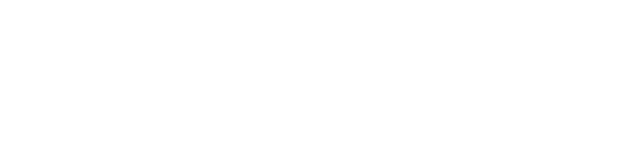
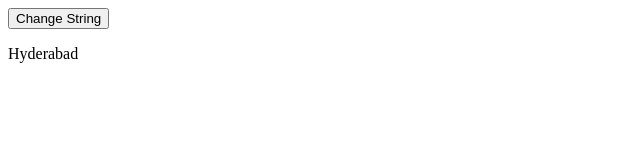
Before and after one commit to qasim070/SMIT-JS-2nd-July, a plain HTML site: page 5/index.html in a window 1280 px wide. Shown: the whole page, without its empty margins (0-640 px from the left). Drawn offline with Linux system fonts and the light colour scheme.

Commit message:
made changes in app.js

```diff
--- a/5/app.js
+++ b/5/app.js
@@ -0,0 +1,5 @@
+let word = "Hyderabad";
+function change(){
+    let replacedWord = word.replace("Hyder", "Islam");
+    document.getElementById("demo").innerHTML = replacedWord;
+}
--- a/5/index.html
+++ b/5/index.html
@@ -9,5 +9,8 @@
 </head>
 <body>
 
+    <button onclick="change()">Change String</button>
+
+    <p id="demo">Hyderabad</p>
 </body>
 </html>
```
